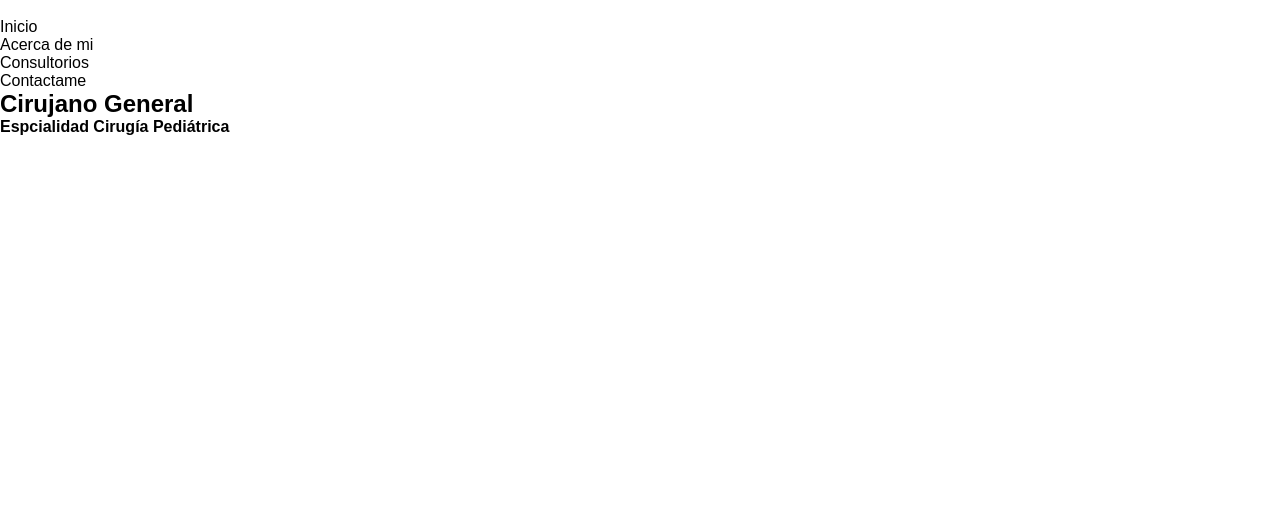
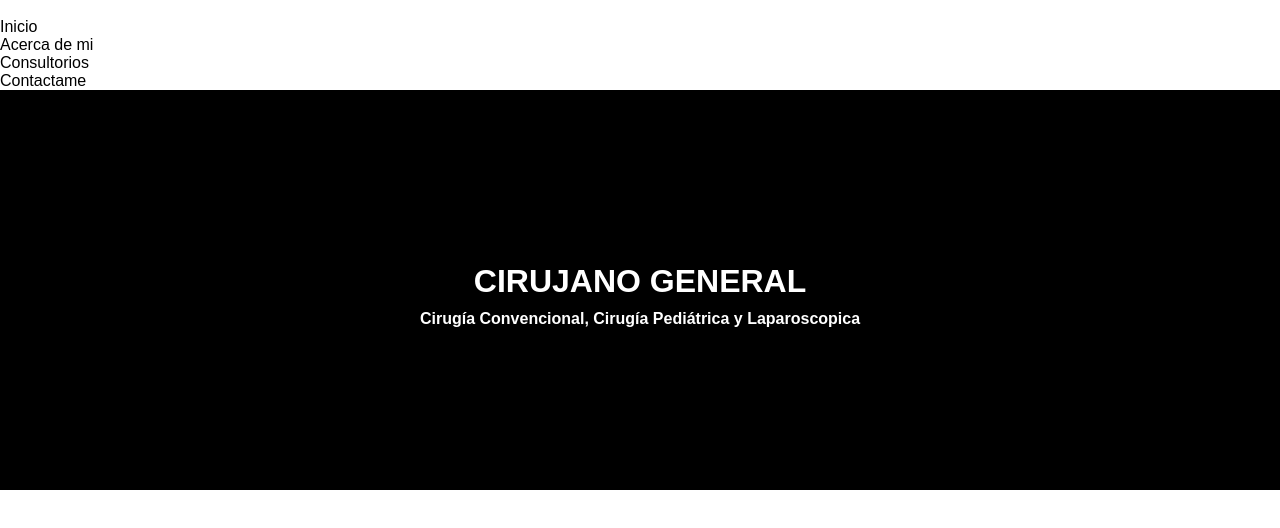
Before and after one commit to cristhianpabon/drcesarpabon-contactweb, a plain HTML site: page index.html in a window 1280 px wide. Drawn offline with Linux system fonts and the light colour scheme.

Commit message:
adding html, css and image in banner

```diff
--- a/css/style.css
+++ b/css/style.css
@@ -7,3 +7,22 @@
 li{
     list-style: none;
 }
+
+.titleBanner{
+    display: flex;
+    justify-content: center;
+    flex-direction: column;
+    align-items: center;
+    /* background-image: url(/assets/img/tols.png); */
+    background-color: #000;
+    background-repeat: no-repeat;
+    background-size: cover;
+    background-position: center;
+    height: 50vh;
+    color: #ffffff;
+}
+.titleBanner h2 {
+    padding: 10px;
+    text-transform: uppercase;
+    font-size: 2rem;
+}
--- a/index.html
+++ b/index.html
@@ -20,9 +20,9 @@
 
     <!-- banner aqui abajo (con foto en blanco y negro) -->
     <section>
-        <div>
+        <div class="titleBanner">
             <h2>Cirujano General</h2>
-            <h4>Espcialidad Cirugía Pediátrica</h4>
+            <h4>Cirugía Convencional, Cirugía Pediátrica y Laparoscopica</h4>
         </div>
     </section>
     <!-- seccion acercademi aqui abajo -->
```
Also changed, not shown: assets/img/tols.png (added).
